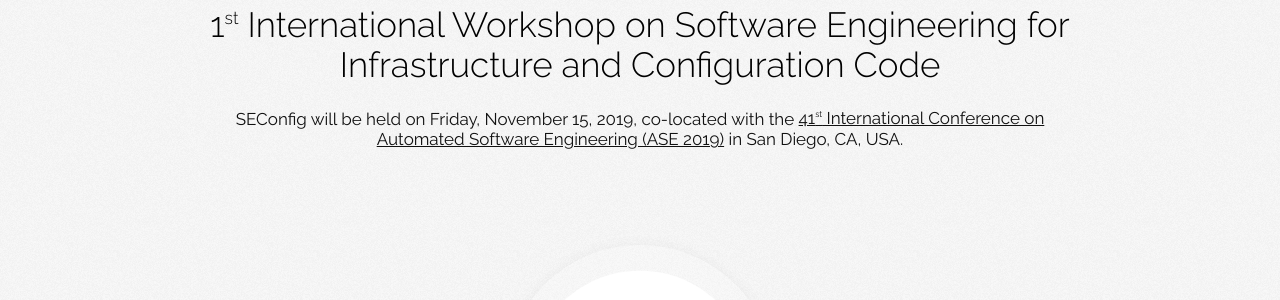
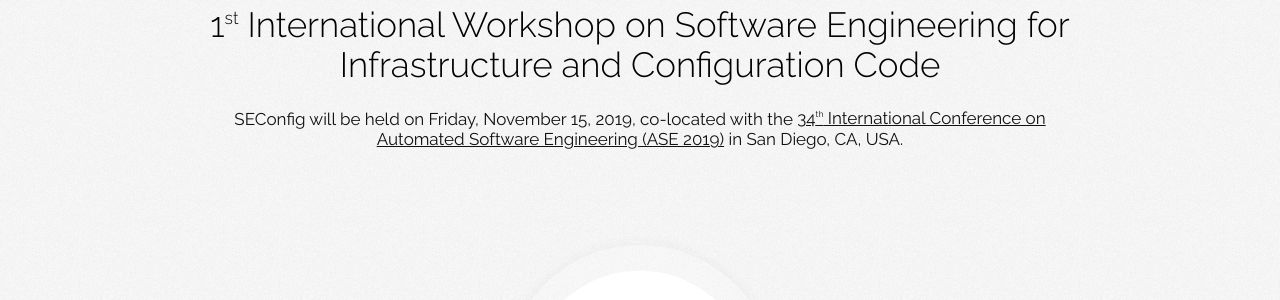
Before and after one commit to SEConfig/SEConfig.github.io, a Jekyll site: the page built from index.html, in a window 1280 px wide and 900 px high, scrolled down 320 px. Shown: the part 152-452 px from the top of the window. Built offline with Jekyll 4.4.1, drawn with Linux system fonts in a browser that asks for light colours; nearby versions of some CDN libraries.

Commit message:
autocommit

```diff
--- a/_posts/2019-01-01-intro.md
+++ b/_posts/2019-01-01-intro.md
@@ -24,4 +24,4 @@
 
 ## 1<sup>st</sup> International Workshop on Software Engineering for Infrastructure and Configuration Code
 
-SEConfig will be held on Friday, November 15, 2019, co-located with the [41<sup>st</sup> International Conference on Automated Software Engineering (ASE 2019)](https://2019.ase-conferences.org) in San Diego, CA, USA.
+SEConfig will be held on Friday, November 15, 2019, co-located with the [34<sup>th</sup> International Conference on Automated Software Engineering (ASE 2019)](https://2019.ase-conferences.org) in San Diego, CA, USA.
```
